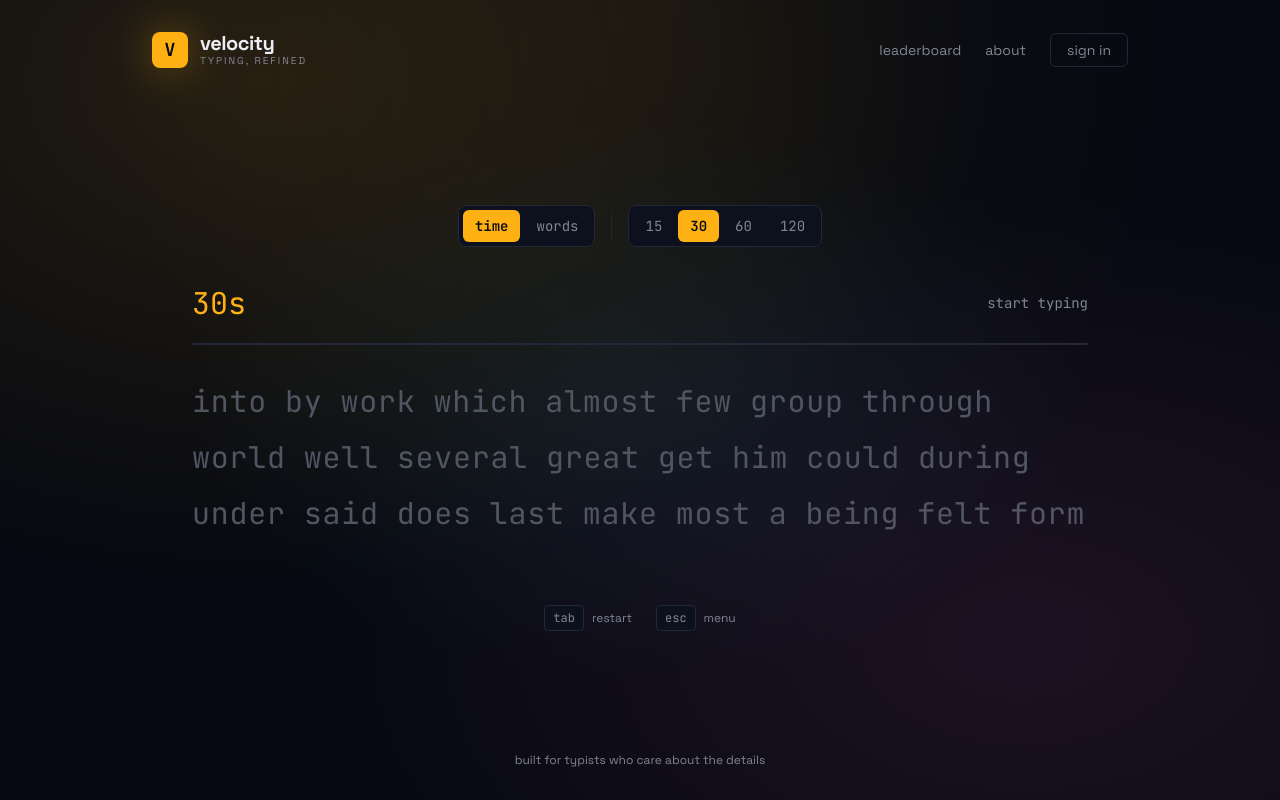
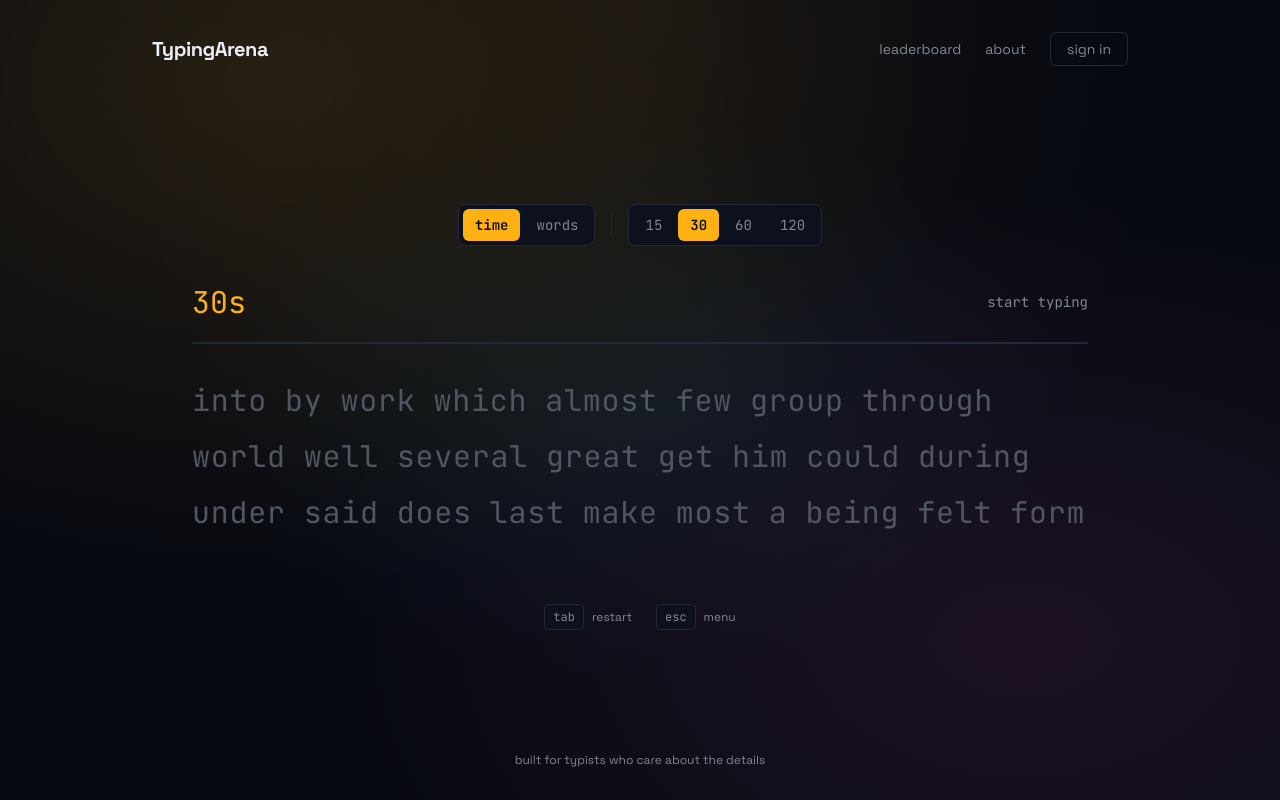
Before and after one commit to sarib2005/typearena, a Next.js app: page / in a window 1280 px wide. Built offline with nearby package versions, Linux system fonts and the light colour scheme.

Commit message:
Update header branding from "velocity" to "TypingArena" and clean up commented code

```diff
--- a/app/page.tsx
+++ b/app/page.tsx
@@ -40,12 +40,11 @@ function Index() {
         {/* Header */}
         <header className="flex items-center justify-between mb-16">
           <div className="flex items-center gap-3">
-            <div className="w-9 h-9 rounded-lg bg-primary flex items-center justify-center font-mono font-bold text-primary-foreground text-lg" style={{ boxShadow: "var(--shadow-glow)" }}>
-              V
-            </div>
+            {/* <div className="w-9 h-9 rounded-lg bg-primary flex items-center justify-center font-mono font-bold text-primary-foreground text-lg" style={{ boxShadow: "var(--shadow-glow)" }}>
+              TA
+            </div> */}
             <div>
-              <h1 className="font-display font-bold text-xl tracking-tight leading-none">velocity</h1>
-              <p className="text-[10px] uppercase tracking-[0.2em] text-muted-foreground">typing, refined</p>
+              <h1 className="font-display font-bold text-xl tracking-tight leading-none">TypingArena</h1>
             </div>
           </div>
           <nav className="flex items-center gap-6 text-sm text-muted-foreground">
```
